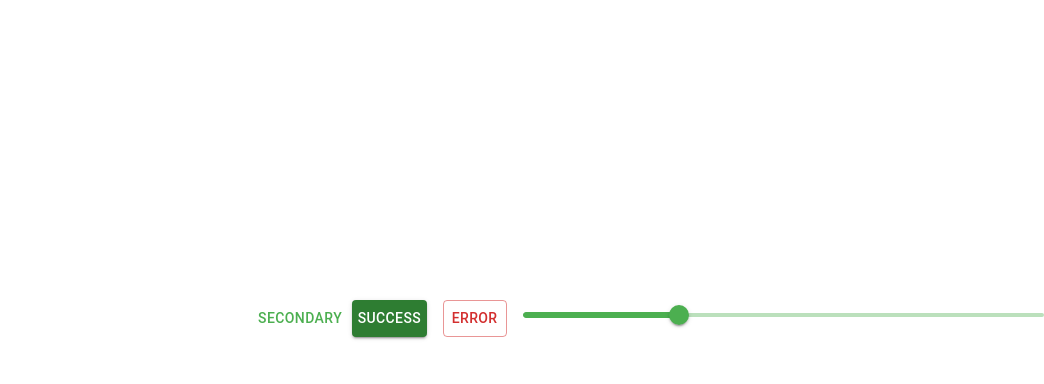
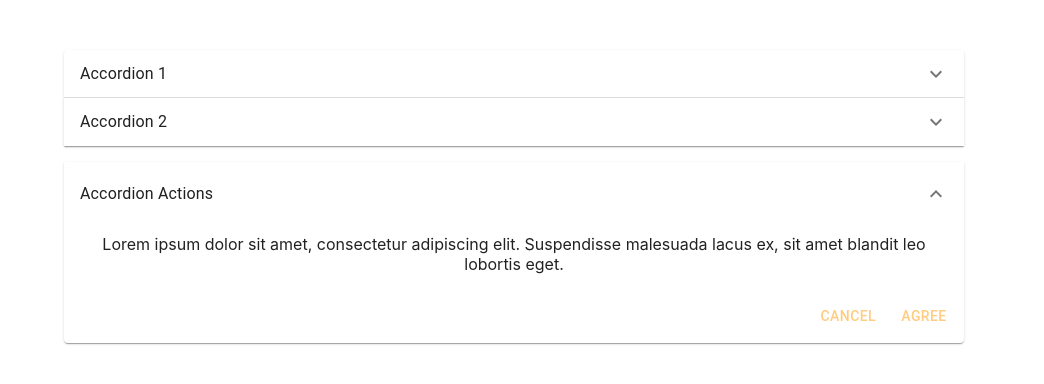
Before and after one commit to ALJAZARIhadi/ui-react-app, a React (Create React App) app: page / in a window 1280 px wide. Shown: the top 384 px of the page, without its empty margins (236-1280 px from the left). Built offline with nearby package versions, Linux system fonts and the light colour scheme.

Commit message:
Practicing some UI with mui framewoek

```diff
--- a/package.json
+++ b/package.json
@@ -5,6 +5,7 @@
   "dependencies": {
     "@emotion/react": "^11.14.0",
     "@emotion/styled": "^11.14.1",
+    "@mui/icons-material": "^9.4.0",
     "@mui/material": "^9.4.0",
     "@testing-library/dom": "^10.4.1",
     "@testing-library/jest-dom": "^6.9.1",
--- a/src/App.js
+++ b/src/App.js
@@ -4,6 +4,7 @@
  */
 import { createTheme, ThemeProvider } from "@mui/material/styles";
 import { orange, green } from "@mui/material/colors";
+import Task from "./Task.js";
 function App() {
   const theme = createTheme({
     status: {
@@ -21,9 +22,10 @@
 
   return (
     <ThemeProvider theme={theme}>
-      <div className="App" style={{ marginTop: "300px", marginLeft: "500px" }}>
-        <Material />
+      <div className="App" style={{ marginTop: "50px", marginLeft: "300px", width:"900px" }}>
+        {/* <Material /> */}
         {/* <UiAlerts/> */}
+        <Task/>
       </div>
     </ThemeProvider>
   );
--- /dev/null
+++ b/src/Task.js
@@ -0,0 +1,59 @@
+import * as React from 'react';
+import Accordion from '@mui/material/Accordion';
+import AccordionActions from '@mui/material/AccordionActions';
+import AccordionSummary from '@mui/material/AccordionSummary';
+import AccordionDetails from '@mui/material/AccordionDetails';
+import Typography from '@mui/material/Typography';
+import ExpandMoreIcon from '@mui/icons-material/ExpandMore';
+import Button from '@mui/material/Button';
+
+export default function Task() {
+  const id = React.useId();
+  return (
+    <div>
+      <Accordion>
+        <AccordionSummary
+          expandIcon={<ExpandMoreIcon />}
+          aria-controls={`${id}-panel1-content`}
+          id={`${id}-panel1-header`}
+        >
+          <Typography component="span">Accordion 1</Typography>
+        </AccordionSummary>
+        <AccordionDetails>
+          Lorem ipsum dolor sit amet, consectetur adipiscing elit. Suspendisse
+          malesuada lacus ex, sit amet blandit leo lobortis eget.
+        </AccordionDetails>
+      </Accordion>
+      <Accordion>
+        <AccordionSummary
+          expandIcon={<ExpandMoreIcon />}
+          aria-controls={`${id}-panel2-content`}
+          id={`${id}-panel2-header`}
+        >
+          <Typography component="span">Accordion 2</Typography>
+        </AccordionSummary>
+        <AccordionDetails>
+          Lorem ipsum dolor sit amet, consectetur adipiscing elit. Suspendisse
+          malesuada lacus ex, sit amet blandit leo lobortis eget.
+        </AccordionDetails>
+      </Accordion>
+      <Accordion defaultExpanded>
+        <AccordionSummary
+          expandIcon={<ExpandMoreIcon />}
+          aria-controls={`${id}-panel3-content`}
+          id={`${id}-panel3-header`}
+        >
+          <Typography component="span">Accordion Actions</Typography>
+        </AccordionSummary>
+        <AccordionDetails>
+          Lorem ipsum dolor sit amet, consectetur adipiscing elit. Suspendisse
+          malesuada lacus ex, sit amet blandit leo lobortis eget.
+        </AccordionDetails>
+        <AccordionActions>
+          <Button>Cancel</Button>
+          <Button>Agree</Button>
+        </AccordionActions>
+      </Accordion>
+    </div>
+  );
+}
```
Also changed, not shown: 1 other file (tests, documents, lock files or other folders).
